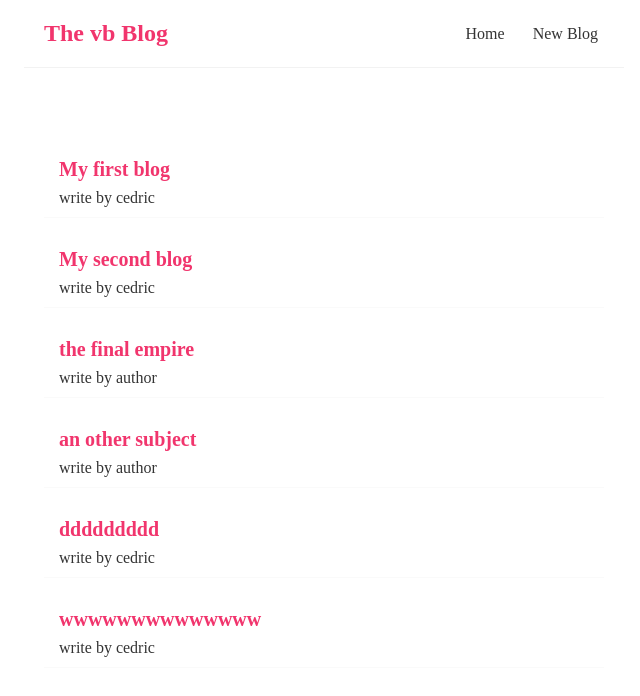
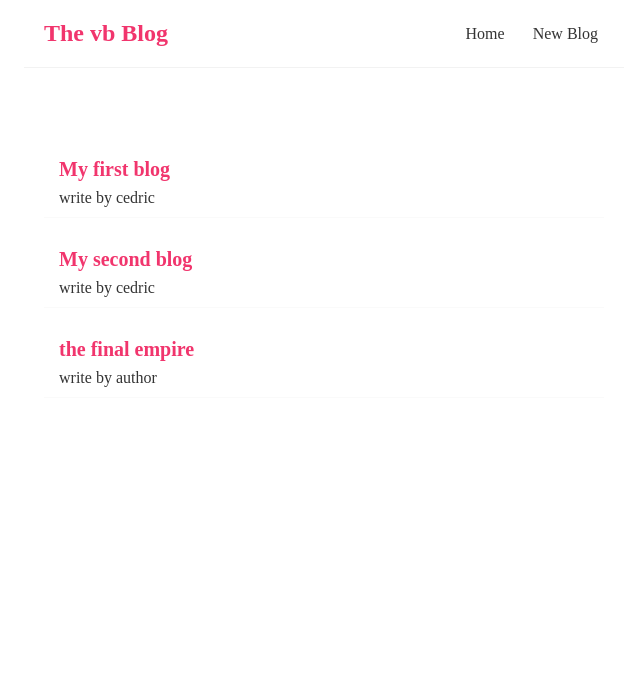
Before and after one commit to Cedric921/react_blog, a React (Create React App) app: page / in a window 1280 px wide. Shown: the top 696 px of the page, without its empty margins (316-956 px from the left). Built offline with nearby package versions, Linux system fonts and the light colour scheme; data requests are answered from the project's data file.

Commit message:
feat: add delete blog logic

```diff
--- a/data/db.json
+++ b/data/db.json
@@ -17,24 +17,6 @@
       "body": "brancncsjcjsknjsjskcnsd",
       "author": "author",
       "id": 3
-    },
-    {
-      "title": "an other subject",
-      "body": "jnvnldvn nsdlsdmcd se we9wedwejdijksjdnjscna jjnidjwjiwe ijwdjidsdnfksnfwij PKWQKQSPSQ",
-      "author": "author",
-      "id": 4
-    },
-    {
-      "title": "ddddddddd",
-      "body": "ddddddddddd",
-      "author": "cedric",
-      "id": 5
-    },
-    {
-      "title": "wwwwwwwwwwwwww",
-      "body": "wwwwwwwwwwwwwwwwwwwwwwwww",
-      "author": "cedric",
-      "id": 6
     }
   ]
 }
--- a/src/components/BlogDetails.jsx
+++ b/src/components/BlogDetails.jsx
@@ -1,5 +1,5 @@
 import React from 'react';
-import { useParams } from 'react-router-dom';
+import { useParams, useNavigate } from 'react-router-dom';
 import useFetch from '../hooks/useFetch';
 
 const BlogDetails = () => {
@@ -9,18 +9,24 @@
 		error,
 		isPending,
 	} = useFetch(`http://localhost:8080/blogs/${id}`);
+	const navigate = useNavigate();
+
+	const handleClick = () => {
+		fetch(`http://localhost:8080/blogs/${id}`, {
+			method: 'DELETE',
+		}).then(() => navigate(-1));
+	};
+
 	return (
 		<div className='blog-details'>
 			{isPending && <div> Loading ...</div>}
 			{error && <div>{error}</div>}
 			{blog && (
 				<article>
-          <h2>{blog.title}</h2>
-          <p>Wrotten by {blog.author}</p>
-          <div>
-            {blog.body}
-
-          </div>
+					<h2>{blog.title}</h2>
+					<p>Wrotten by {blog.author}</p>
+					<div>{blog.body}</div>
+					<button onClick={handleClick}>delete</button>
 				</article>
 			)}
 		</div>
--- a/src/index.css
+++ b/src/index.css
@@ -121,6 +121,7 @@
 	border: 2px solid #f1356d;
 	color: #f1356d;
 	padding: 8px 10px;
+	margin: 0 auto;
 	border-radius: 8px;
 	cursor: pointer;
 }
```
